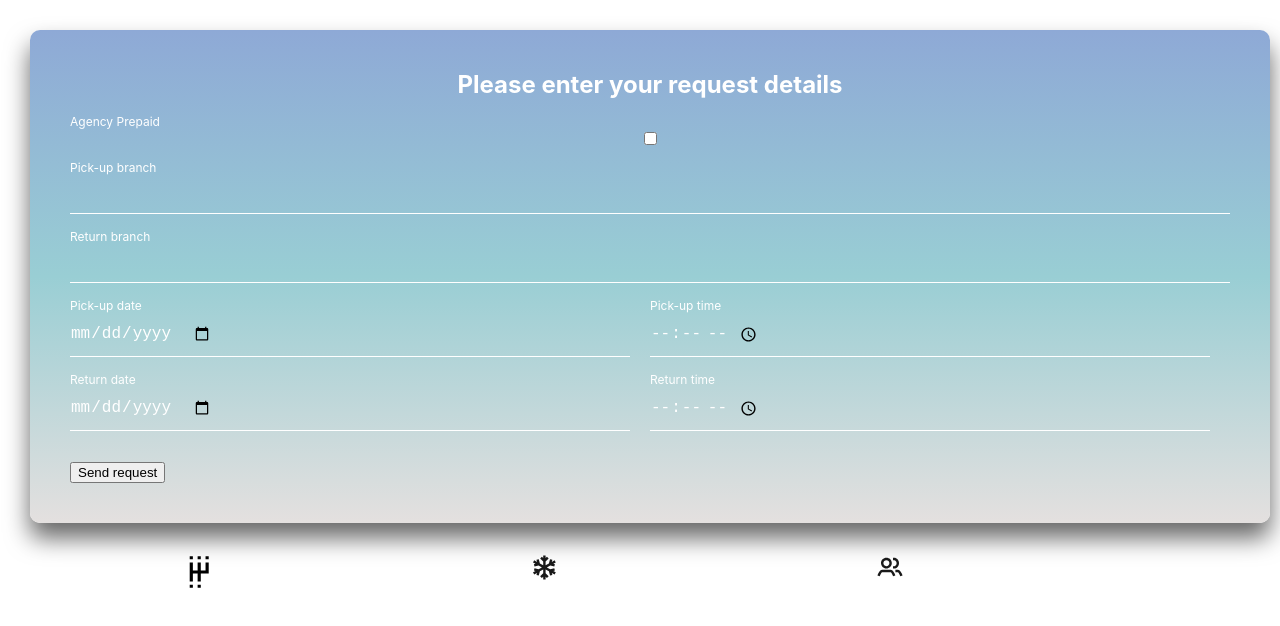
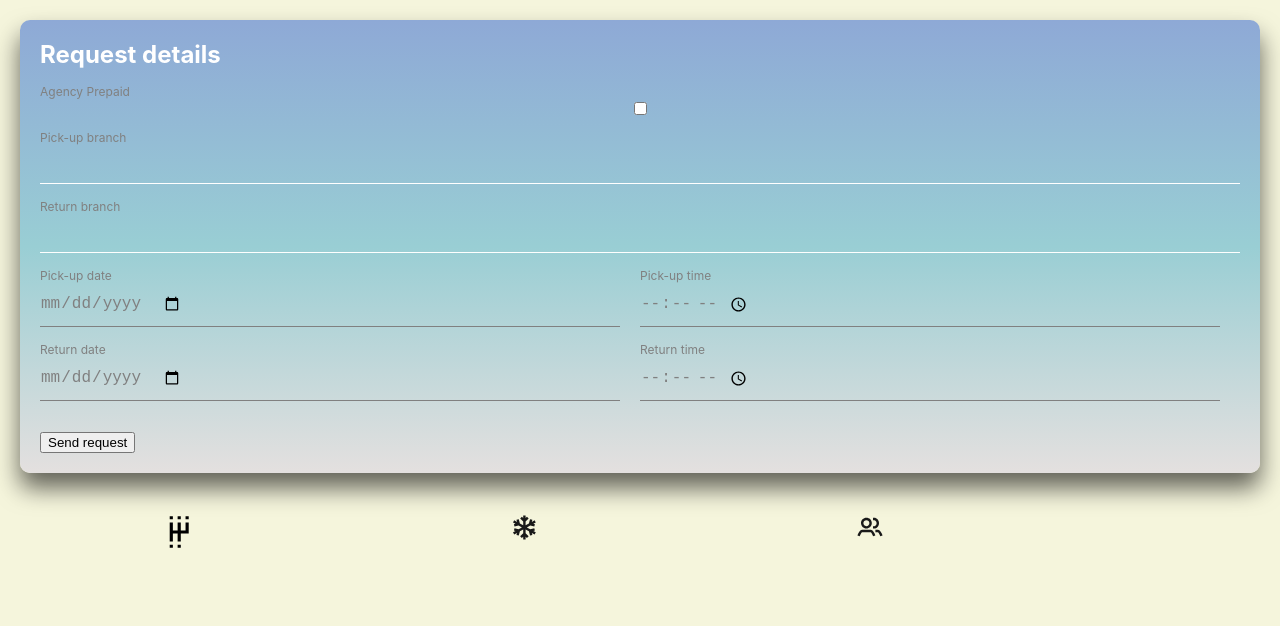
Before and after one commit to djo42/kehrwieder-project, a React (Create React App) app in the folder sixt-res/: page / in a window 1280 px wide. Shown: the top 626 px of the page. Built offline with nearby package versions, Linux system fonts and the light colour scheme.

Commit message:
Add Carimage Component

```diff
--- a/sixt-res/src/App.js
+++ b/sixt-res/src/App.js
@@ -2,6 +2,7 @@ import './App.css'
 import React, { useState, useEffect } from 'react'
 import styled from 'styled-components'
 import Offerdataform from './Offerform.js'
+import Carimage from './Carimage.js'
 import axios from 'axios'
 
 export default function App() {
@@ -114,7 +115,7 @@ export default function App() {
       {display.map((offer, index) => (
         <Card key={offer.AvailabilityRow} {...offer}>
           <Headline>{offer.Car.Examples.join(', ')}</Headline>
-          <img src={display[index].Car.ImageUrl} alt={offer.Car.Examples[1]} />
+          <Carpic src={display[index].Car.ImageUrl} alt={offer.Car.Examples[1]} />
 
           <StyledTable>
             <tr>
@@ -172,19 +173,20 @@ const Filterbar = styled.div`
 const Headline = styled.h3`
   color: #376485ff;
   font-size: 1.25em;
-  margin: 5px 0 5px 20px;
+  margin: 0;
+  margin-bottom: 10px;
 `
 const Card = styled.div`
-  background: linear-gradient(180deg, #8EA9D6ff, #99CED4ff, #E4E0DFff);
-  border-radius: 3px;
-  border: lightgrey;
-  border-size: 1px;
-  box-shadow: 4px 4px 5px 2px rgba(0, 0, 255, .2);
+  width: auto;
+  padding: 20px;
+  margin: 20px;
+  margin-top: 40px;
+
+  background:linear-gradient(180deg, #8EA9D6ff, #99CED4ff, #E4E0DFff);
+  box-sizing: border-box;
+  box-shadow: 0 15px 25px rgba(0,0,0,.6);
+    border-radius: 10px;
   color: white;
-  width:90%;
-  margin: 2em 1em;
-  padding: 1em 1em;
-
   }
 `
 
@@ -230,6 +232,14 @@ const Filterbutton = styled.div`
   align-items: center;
   justify-content: center;
 }`
+
+const Carpic = styled.img`
+  width: 100%;
+  height: auto;
+  border-radius: 10px;
+
+`
+
 
 const StyledTable = styled.table`
   caption-side: top;
--- /dev/null
+++ b/sixt-res/src/Carimage.js
@@ -0,0 +1,20 @@
+import React from 'react'
+import './App.css'
+import styled from 'styled-components'
+
+export default function Carimage(url, examples) {
+  return (
+    <>
+      <div>
+        <img src={url} alt={examples} />
+        <Headline>{examples}</Headline>
+      </div>
+    </>
+  )
+}
+const Headline = styled.h3`
+    position: absolute;
+    top: 200px;
+    left: 0;
+    width: 100%;
+`
--- a/sixt-res/src/Forms.js
+++ b/sixt-res/src/Forms.js
@@ -2,9 +2,10 @@
 import styled from 'styled-components'
 
 export const Formcontainer = styled.form`
-  width: 100%;
-  padding: 40px;
-  margin: 10px;
+  display: block;
+  width: auto;
+  padding: 20px;
+  margin: 20px;
   background:linear-gradient(180deg, #8EA9D6ff, #99CED4ff, #E4E0DFff);
   box-sizing: border-box;
   box-shadow: 0 15px 25px rgba(0,0,0,.6);
@@ -15,7 +16,7 @@ export const Formheadline = styled.h2`
   margin: 0 0 30px;
   padding: 0;
   color: #fff;
-  text-align: center;
+  text-align: left;
 `
 
 export const Inputcontainer = styled.div`
@@ -30,7 +31,7 @@ export const Label = styled.label`
   left: 0;
   padding: 10px 0;
   font-size: 12px;
-  color: white;
+  color: grey;
   pointer-events: none;
   transition: .5s;
 `
@@ -40,10 +41,10 @@ export const Input = styled.input`
   width: 100%;
   padding: 10px 0;
   font-size: 16px;
-  color: #fff;
+  color: grey;
   margin-bottom: 30px;
   border: none;
-  border-bottom: 1px solid #fff;
+  border-bottom: 1px solid grey;
   outline: none;
   background: transparent;
 `
--- a/sixt-res/src/Offerform.js
+++ b/sixt-res/src/Offerform.js
@@ -65,20 +65,29 @@ export default function Offerdataform({ handleClick }) {
 
   return (
     <Formcontainer>
-      <Formheadline>Please enter your request details</Formheadline>
+      <Formheadline>Request details</Formheadline>
       <Inputcontainer>
         <Input type="checkbox" id="agencypp" name="agencypp" />
         <Label htmlFor="agencypp">Agency Prepaid</Label>
       </Inputcontainer>
       <Inputcontainer>
         <Label htmlFor="cocity">Pick-up branch</Label>
-        <BranchInput id="cocity" name="uci" type="text" onChange={handleChange} />
+        <BranchInput
+          id="cocity"
+          name="uci"
+          type="text"
+          onChange={handleChange}
+        />
       </Inputcontainer>
       <Inputcontainer>
         <Label htmlFor="cicity">Return branch</Label>
-        <BranchInput id="cicity" name="rci" type="text" onChange={handleChange} />
+        <BranchInput
+          id="cicity"
+          name="rci"
+          type="text"
+          onChange={handleChange}
+        />
       </Inputcontainer>
-
 
       <Inputcontainer>
         <Inputcontainer>
@@ -101,7 +110,6 @@ export default function Offerdataform({ handleClick }) {
         </Inputcontainer>
       </Inputcontainer>
 
-
       <button onClick={handleSubmit}>Send request</button>
     </Formcontainer>
   )
--- a/sixt-res/src/index.css
+++ b/sixt-res/src/index.css
@@ -1,6 +1,7 @@
 body {
-  margin: 10px;
-  padding: 10px;
+  margin: 0;
+  padding: 0;
+  background: beige;
   font-family: -apple-system, BlinkMacSystemFont, 'Segoe UI', 'Roboto', 'Oxygen',
     'Ubuntu', 'Cantarell', 'Fira Sans', 'Droid Sans', 'Helvetica Neue',
     sans-serif;
```
Also changed, not shown: 1 other file (tests, documents, lock files or other folders). Lines whose indentation alone changed are shown as unchanged.
